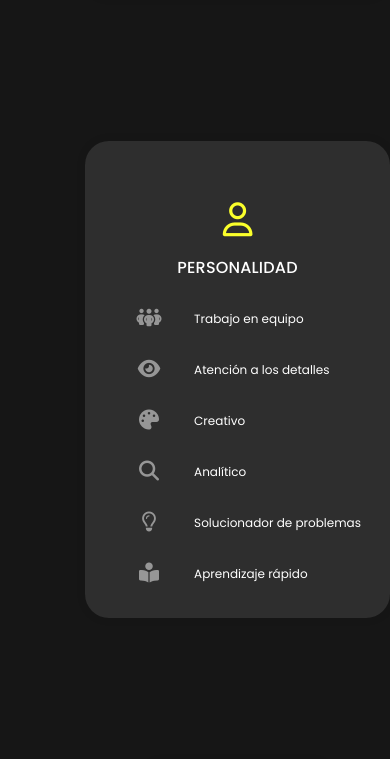
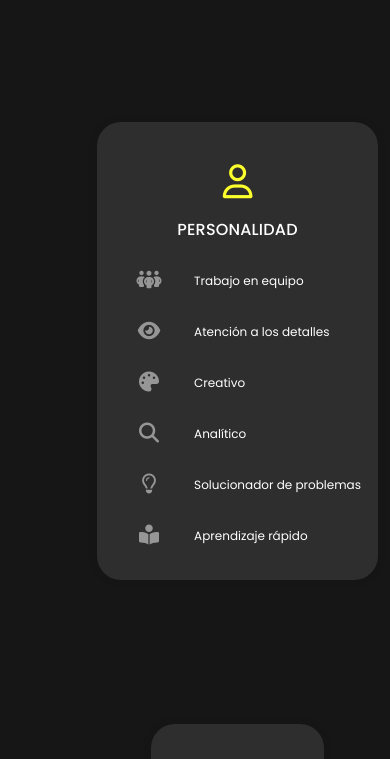
Before and after one commit to CrisPedragosa/CV_portfolio, a plain HTML site: page index_esp.html in a window 390 px wide. Shown: the part 3996-4755 px from the top of the page. Drawn offline with Linux system fonts and the light colour scheme.

Commit message:
6 commit

```diff
--- a/css/stylesheet.css
+++ b/css/stylesheet.css
@@ -730,6 +730,18 @@ font-size: 48px;
 
 @media screen and (max-width: 600px) {
 
+    .skill-list{
+        max-width: 300px;
+    }
+
+    .skills-icon{
+        margin-top: 5px;
+    }
+
+    .skill-box{
+        padding: 24px 12px;
+    }
+
     .skill-list li {
         padding: 5px;
   }
```
Also changed, not shown: index.html (+1 -1 lines).
